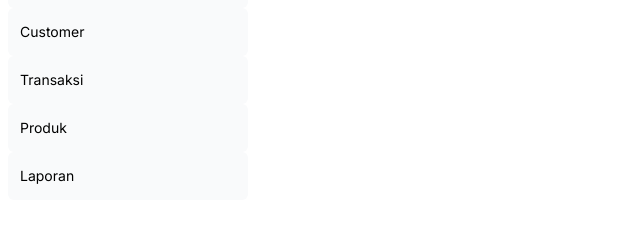
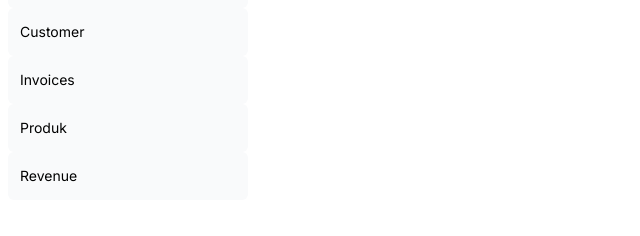
Before and after one commit to yemimaaaaa/PROYEKUAS_2_VapeStore_A, a Next.js app: page /dashboard/produk in a window 1280 px wide. Shown: the part 224-460 px from the top of the page, without its empty margins (0-640 px from the left). Built offline with nearby package versions, Linux system fonts and the light colour scheme; a web font is replaced by a local one.

Commit message:
invoicesYH

```diff
--- a/app/dashboard/(overview)/loading.tsx
+++ /dev/null
@@ -1,5 +0,0 @@
-import DashboardSkeleton from '@/app/ui/skeletons';
-
-export default function Loading() {
-  return <DashboardSkeleton />;
-}
--- a/app/ui/dashboard/nav-links.tsx
+++ b/app/ui/dashboard/nav-links.tsx
@@ -17,16 +17,16 @@ const links = [
     href: '/dashboard/customer',
   },
   {
-    name: 'Transaksi',
-    href: '/dashboard/transaksi',
+    name: 'Invoices',
+    href: '/dashboard/invoices',
   },
   {
     name: 'Produk',
     href: '/dashboard/produk',
   },
   {
-    name: 'Laporan',
-    href: '/dashboard/laporan',
+    name: 'Revenue',
+    href: '/dashboard/revenue',
   }
 ];
 
```
Also changed, not shown: app/dashboard/(overview)/page.tsx (deleted, +0 -41 lines).
